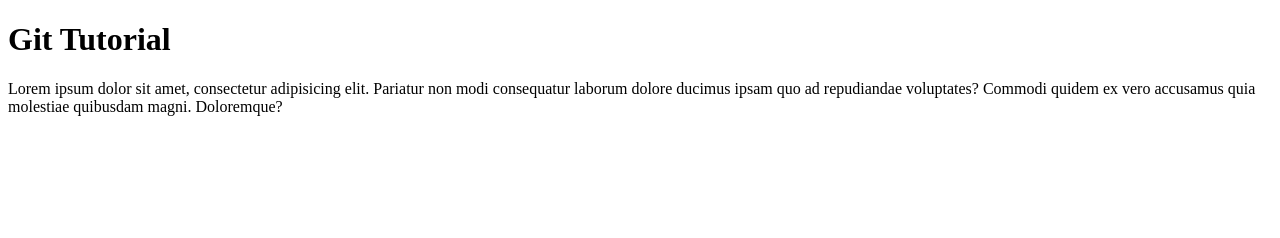
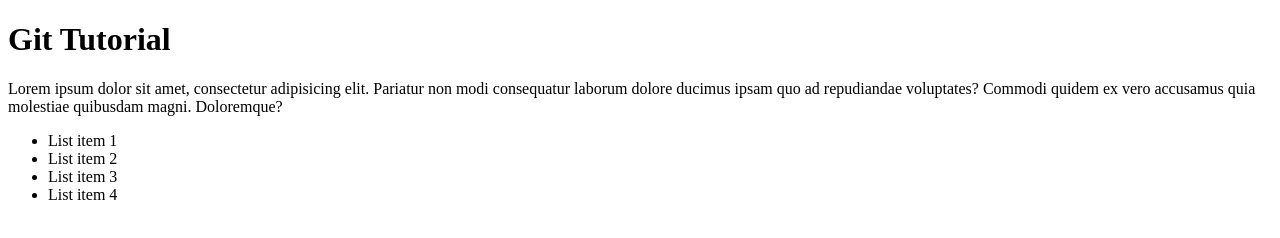
Before and after one commit to arod-new/git-tutorial, a plain HTML site: page index.html in a window 1280 px wide. Drawn offline with Linux system fonts and the light colour scheme.

Commit message:
Added List items

```diff
--- a/index.html
+++ b/index.html
@@ -8,6 +8,13 @@
 </head>
 <body>
  <h1>Git Tutorial</h1>
- <p>Lorem ipsum dolor sit amet, consectetur adipisicing elit. Pariatur non modi consequatur laborum dolore ducimus ipsam quo ad repudiandae voluptates? Commodi quidem ex vero accusamus quia molestiae quibusdam magni. Doloremque?</p>
+ <p>Lorem ipsum dolor sit amet, consectetur adipisicing elit. Pariatur non modi consequatur laborum dolore ducimus ipsam quo ad repudiandae voluptates? Commodi quidem ex vero accusamus quia molestiae quibusdam magni. Doloremque?
+ </p>
+ <ul>
+   <li>List item 1</li>
+   <li>List item 2</li>
+   <li>List item 3</li>
+   <li>List item 4</li>
+  </ul>
 </body>
 </html>
```
